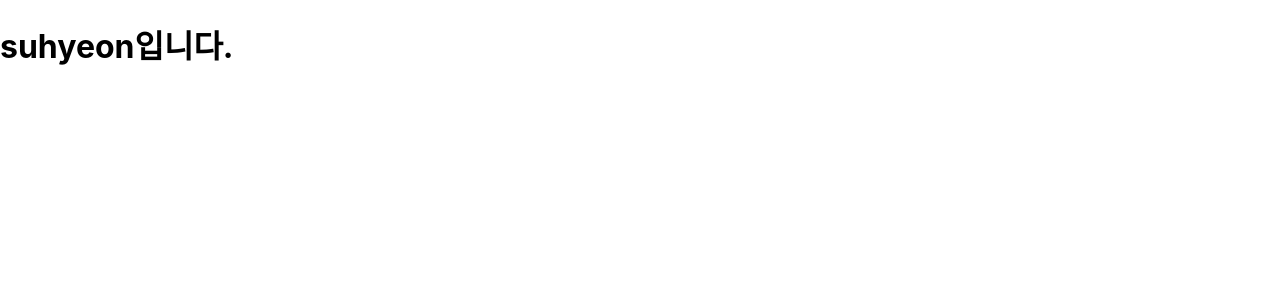
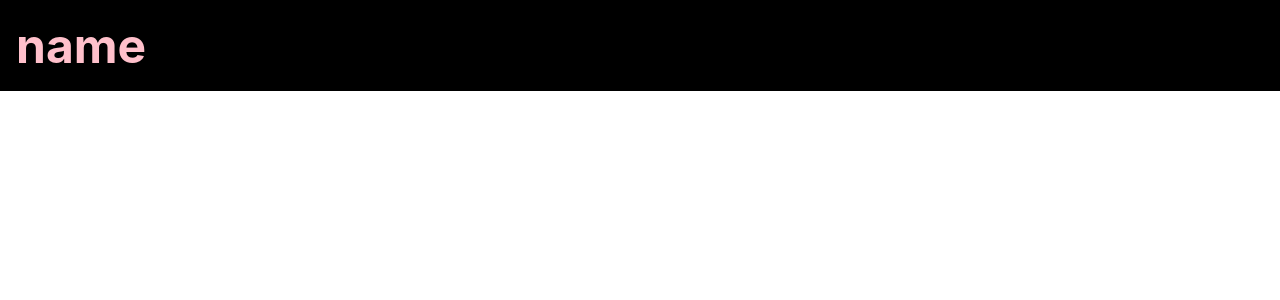
Before and after one commit to suhyeon0111/React_study, a React (Create React App) app in the folder hello-react/: page / in a window 1280 px wide. Shown: the top 300 px of the page. Built offline with nearby package versions, Linux system fonts and the light colour scheme.

Commit message:
[수정]: hello-react/src/App.js style 적용하기

```diff
--- a/hello-react/src/App.js
+++ b/hello-react/src/App.js
@@ -2,16 +2,15 @@ import logo from './logo.svg';
 import './App.css';
 
 function App() {
-  const name = 'suhyeon';
-  return (
-    <div>
-      {name === 'suhyeon' ? (
-        <h1>suhyeon입니다.</h1>
-      ): (
-        <h2>suhyeon이 아닙니다.</h2>
-      )}
-  </div>
-  );
+  const name='리액트';
+  const style={
+    backgroundColor: 'black',
+    color: 'pink',
+    fontSize: '48px',
+    fontWeight: 'bold',
+    padding: 16
+  };
+  return <div style={style}>name</div>;
+
 }
-
 export default App;
```
